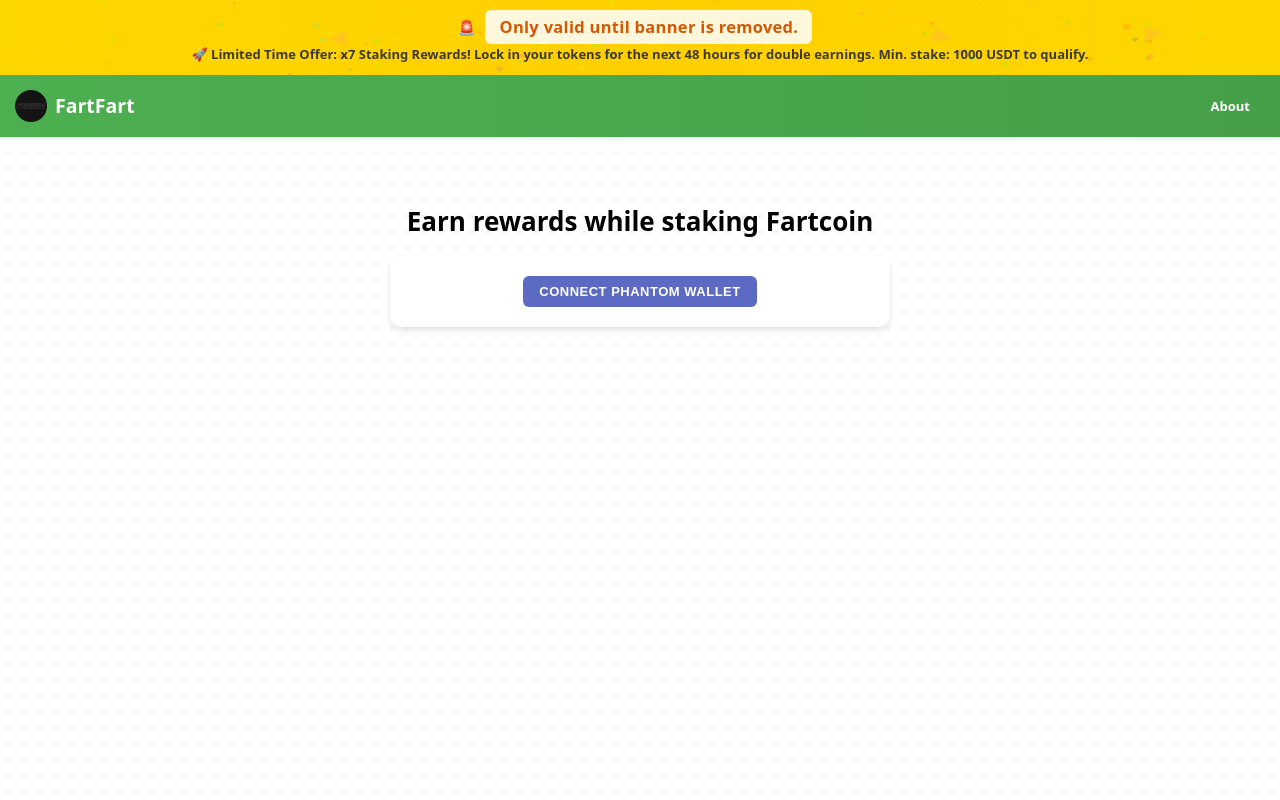
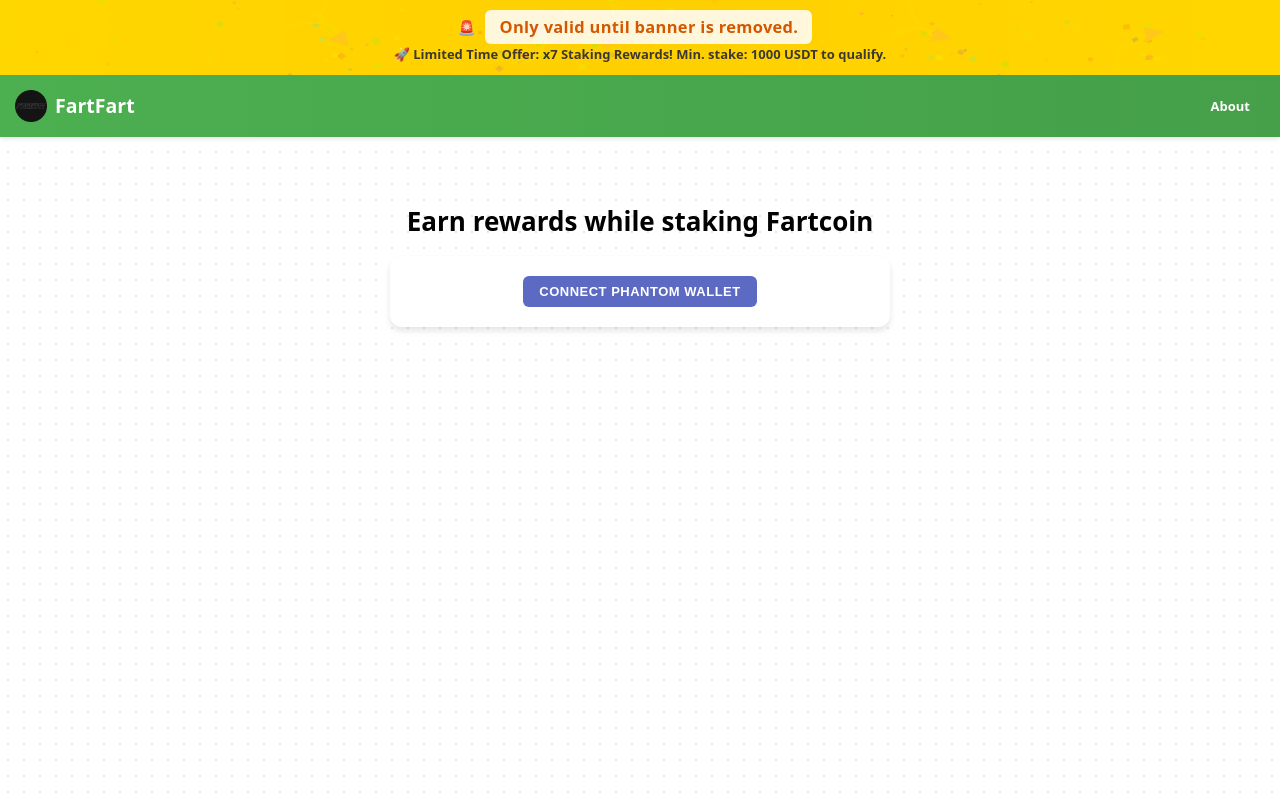
Before and after one commit to spookey007/FartFart, a React (Vite) app: page / in a window 1280 px wide. Built offline with nearby package versions, Linux system fonts and the light colour scheme.

Commit message:
new text banner

```diff
--- a/src/components/Header.jsx
+++ b/src/components/Header.jsx
@@ -10,7 +10,7 @@
         <span style={styles.bannerText}>🚨</span>
         <span style={styles.validUntil}>Only valid until banner is removed.</span>
           <p style={styles.bannerText}>
-            🚀 Limited Time Offer: x7 Staking Rewards! Lock in your tokens for the next 48 hours for double earnings. Min. stake: 1000 USDT to qualify.
+            🚀 Limited Time Offer: x7 Staking Rewards! Min. stake: 1000 USDT to qualify.
           </p>
         </div>
       </div>
```
